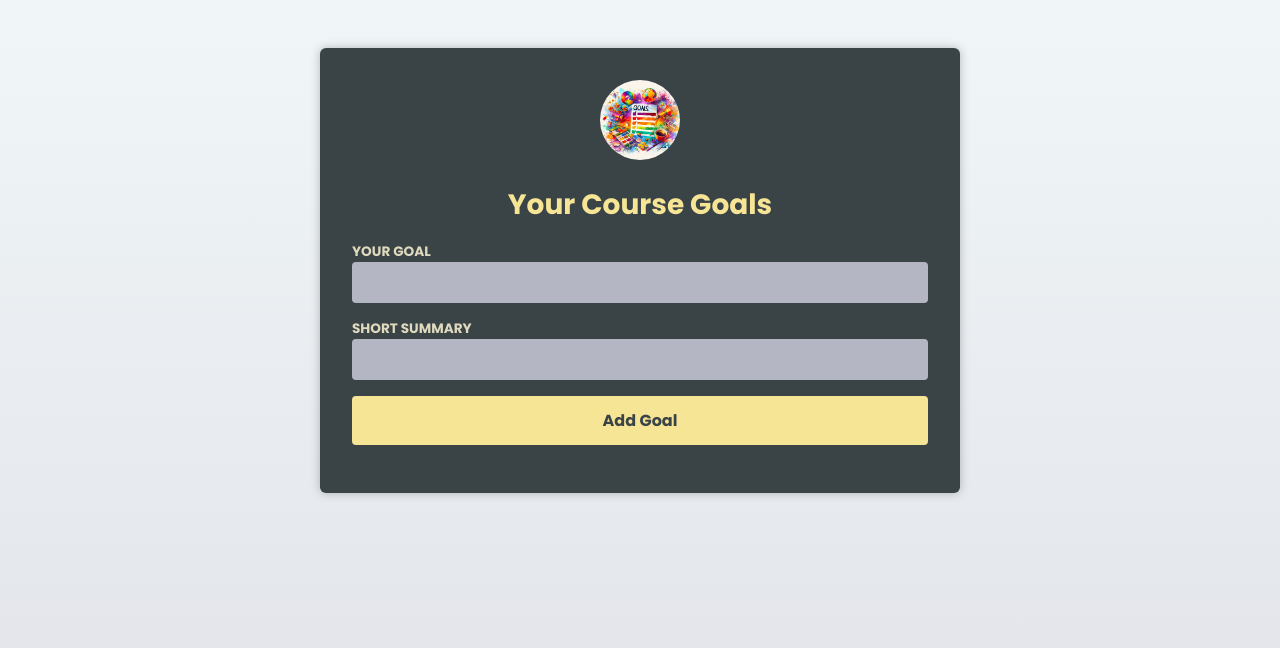
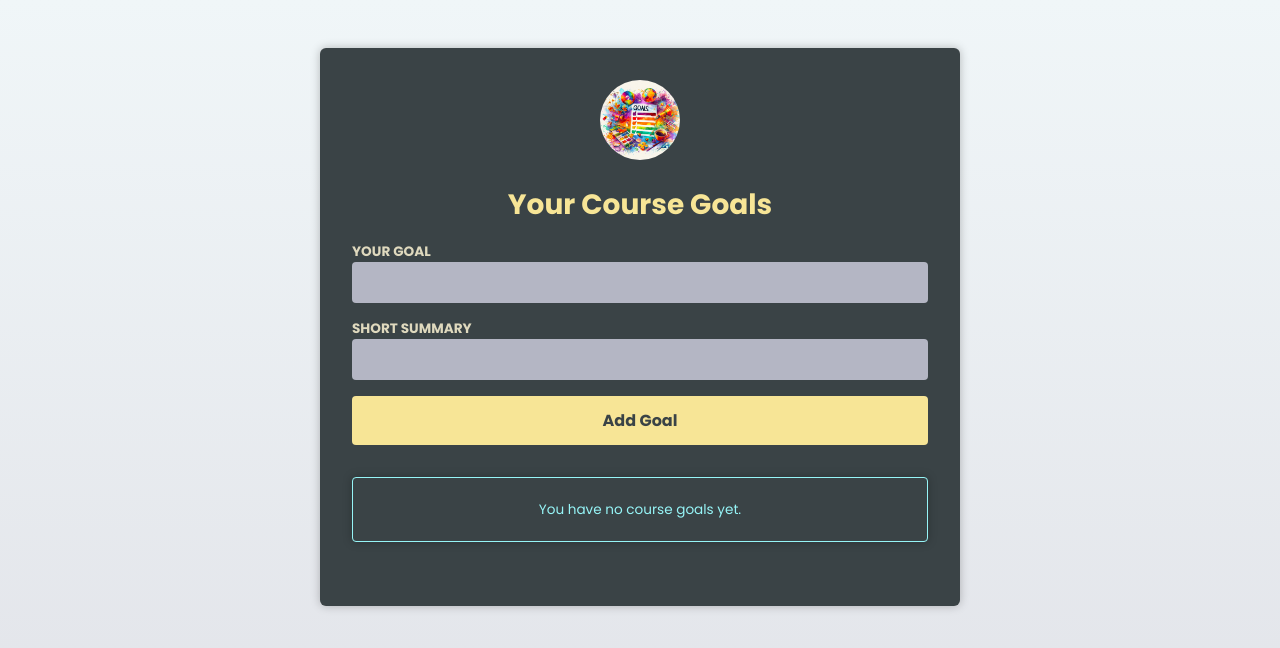
Before and after one commit to bitw41ker/Typescript-with-React, a React (Vite) app: page / in a window 1280 px wide. Shown: the top 648 px of the page. Built offline with nearby package versions, Linux system fonts and the light colour scheme; the HTML template or start-up script is replaced by a standard one.

Commit message:
Add InfoGoal component

```diff
--- a/src/components/CourseGoalList.tsx
+++ b/src/components/CourseGoalList.tsx
@@ -1,4 +1,6 @@
 import CourseGoal from './CourseGoal.tsx';
+import InfoBox from './InfoBox.tsx';
+import { type ReactNode } from 'react';
 import { type CourseGoal as CourseGoalType } from '../App.tsx';
 
 type CourseGoalListProps = {
@@ -10,7 +12,23 @@
   goals,
   onDeleteGoal,
 }: CourseGoalListProps) {
+  if (goals.length === 0) {
+    return <InfoBox mode="hint">You have no course goals yet.</InfoBox>;
+  }
+
+  let warningBox: ReactNode;
+
+  if (goals.length > 4) {
+    warningBox = (
+      <InfoBox mode="warning">
+        You have a lot of goals. Perhaps you should narrow them down?
+      </InfoBox>
+    );
+  }
+
   return (
+    <>
+      {warningBox}
       <ul>
         {goals.map((goal) => (
           <li key={goal.id}>
@@ -20,5 +38,6 @@
           </li>
         ))}
       </ul>
+    </>
   );
 }
--- /dev/null
+++ b/src/components/InfoBox.tsx
@@ -0,0 +1,23 @@
+import { type ReactNode } from 'react';
+
+type InfoBoxProps = {
+  children: ReactNode;
+  mode: 'hint' | 'warning';
+};
+
+export default function InfoBox({ children, mode }: InfoBoxProps) {
+  if (mode === 'hint') {
+    return (
+      <aside className="infobox infobox-hint">
+        <p>{children}</p>
+      </aside>
+    );
+  }
+
+  return (
+    <aside className="infobox infobox-warning warning--medium">
+      <h2>Warning!</h2>
+      <p>{children}</p>
+    </aside>
+  );
+}
--- a/src/index.css
+++ b/src/index.css
@@ -126,7 +126,31 @@
   color: #f9a73b;
 }
 
-.fallback {
+.infobox {
+  margin: 2rem 0;
+  padding: 0.5rem;
   text-align: center;
-  color: #acd1ce;
+  box-shadow: 0 0 10px rgba(0, 0, 0, 0.25);
+  font-size: 0.85rem;
+  border-radius: 4px;
 }
+
+.infobox-hint {
+  border: 1px solid #96f5f7;
+  color: #96f5f7;
+}
+
+.infobox-warning.warning--low {
+  border: 1px solid #f6d84f;
+  color: #f6d84f;
+}
+
+.infobox-warning.warning--medium {
+  border: 1px solid #f9a73b;
+  color: #f9a73b;
+}
+
+.infobox-warning.warning--high {
+  border: 1px solid #f97373;
+  color: #f97373;
+}
```
Lines whose indentation alone changed are shown as unchanged.
